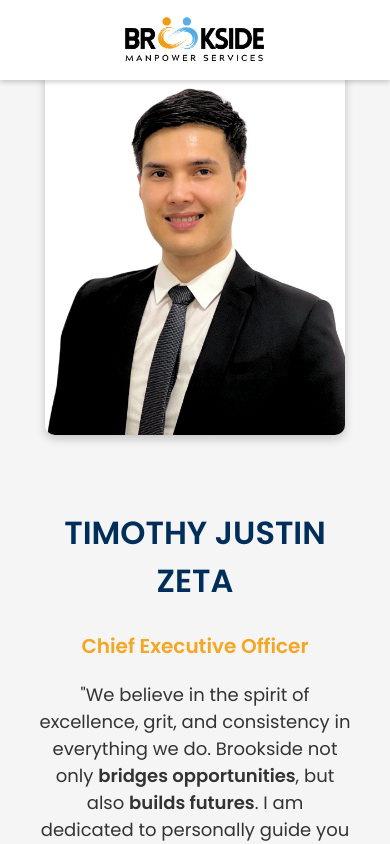
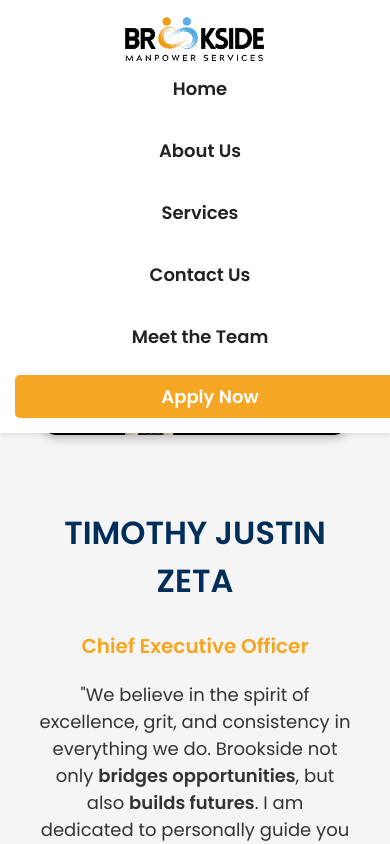
Before and after one commit to wassmiah/Brookside, a React (Create React App) app: page /meet-the-team in a window 390 px wide. Shown: the top 844 px of the page. Built offline with nearby package versions, Linux system fonts and the light colour scheme; a web font is replaced by a local one.

Commit message:
Update Home.css

```diff
--- a/src/Home.css
+++ b/src/Home.css
@@ -1,3 +1,164 @@
+/* Navbar */
+.navbar {
+  background-color: #ffffff;
+  display: flex;
+  justify-content: center; /* Center content */
+  align-items: center;
+  padding: 18px 50px;
+  position: fixed;
+  width: 100%;
+  top: 0;
+  z-index: 1000;
+  box-shadow: 0 2px 5px rgba(0, 0, 0, 0.1);
+  transition: all 0.3s ease-in-out;
+  height: 80px;
+}
+
+.nav-container {
+  display: flex;
+  align-items: center;
+  gap: 40px;
+}
+
+/* Navigation Links */
+.nav-links {
+  display: flex;
+  gap: 35px;
+  font-weight: 600;
+  font-size: 18px;
+  align-items: center;
+}
+
+.nav-links a {
+  text-decoration: none;
+  color: #222;
+  transition: color 0.3s ease-in-out;
+  font-size: 18px;
+  font-weight: bold;
+}
+
+.nav-links a:hover {
+  color: #f5a623;
+}
+
+/* Apply Now Button */
+.apply-now-btn {
+  background-color: #f5a623;
+  color: white;
+  padding: 12px 24px;
+  border-radius: 8px;
+  font-weight: bold;
+  text-decoration: none;
+  transition: all 0.3s ease-in-out;
+}
+
+.apply-now-btn:hover {
+  background-color: #2d9cdb;
+  transform: scale(1.05);
+}
+
+/* Responsive Navbar */
+@media (max-width: 1024px) {
+  .navbar {
+    flex-direction: column;
+    height: auto;
+    padding: 15px 30px;
+  }
+
+  .nav-container {
+    flex-direction: column;
+    align-items: center;
+    gap: 10px;
+  }
+
+  .nav-links {
+    flex-wrap: wrap;
+    justify-content: center;
+    gap: 20px;
+  }
+
+  .apply-now-btn {
+    margin-left: 0;
+    margin-top: 10px;
+  }
+}
+
+@media (max-width: 768px) {
+  .navbar {
+    flex-direction: column;
+    padding: 15px;
+    height: auto;
+  }
+
+  .nav-container {
+    flex-direction: column;
+    align-items: center;
+    gap: 15px;
+  }
+
+  .nav-links {
+    flex-direction: column;
+    align-items: center;
+    text-align: center;
+    gap: 15px;
+  }
+
+  .apply-now-btn {
+    width: 100%;
+    text-align: center;
+    margin-top: 15px;
+  }
+}
+
+
+/* Responsive Navbar */
+@media (max-width: 1024px) {
+  .navbar {
+    flex-direction: column;
+    height: auto;
+    padding: 15px 30px;
+  }
+
+  .nav-container {
+    flex-direction: column;
+    align-items: center;
+    gap: 10px;
+  }
+
+  .nav-links {
+    flex-wrap: wrap;
+    justify-content: center;
+    gap: 20px;
+  }
+
+  .apply-now-btn {
+    margin-left: 0;
+    margin-top: 10px;
+  }
+}
+
+@media (max-width: 768px) {
+  .navbar {
+    flex-direction: column;
+    padding: 15px;
+    height: auto;
+  }
+
+  .nav-links {
+    flex-direction: column;
+    align-items: center;
+    text-align: center;
+    gap: 15px;
+  }
+
+  .apply-now-btn {
+    width: 100%;
+    text-align: center;
+    margin-top: 15px;
+  }
+}
+
+
 /* Hero Section */
 .hero {
   position: relative;
@@ -40,12 +201,6 @@
   margin: 0 auto; /* Removed extra margin to bring it closer to the button */
 }
 
-.hero h1 {
-  font-size: 55px;
-  background: rgba(0, 0, 0, 0.5);
-  padding: 25px;
-  border-radius: 10px;
-}
 
 .content {
   padding: 60px;
```
